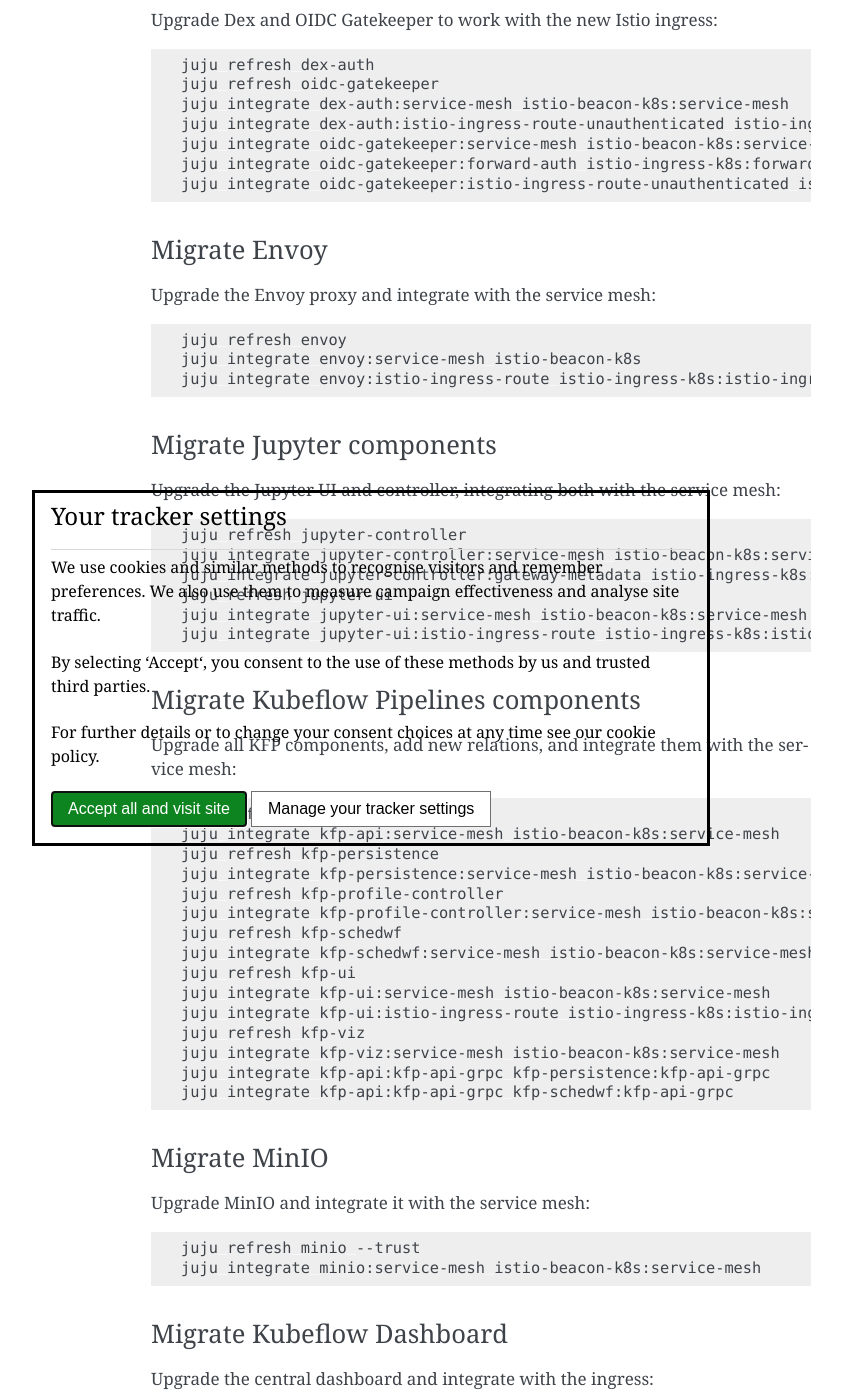
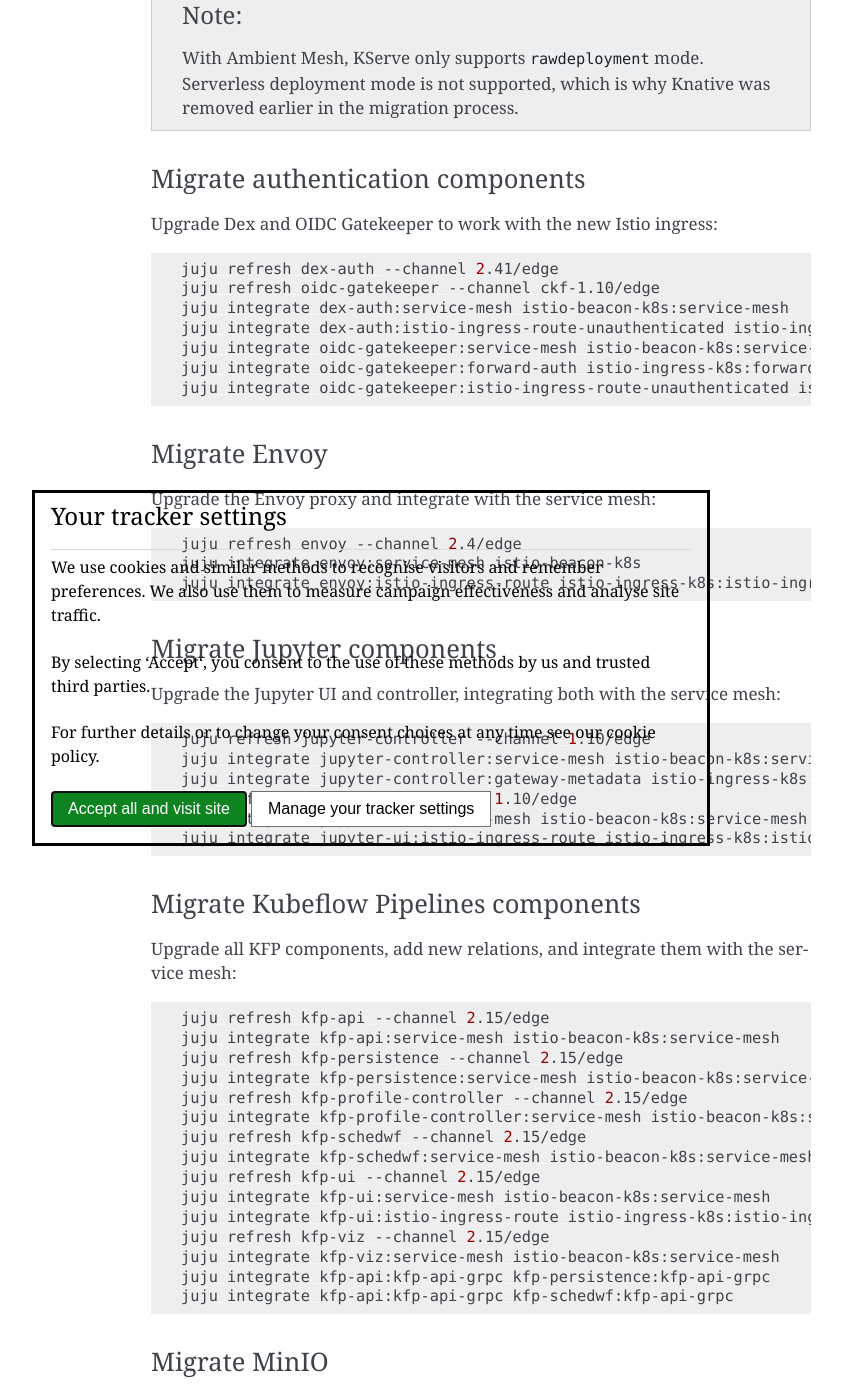
Before and after one commit to canonical/charmed-kubeflow-documentation, a Sphinx documentation site: the page built from docs/how-to/manage/migrate-ambient.rst, in a window 1280 px wide and 1400 px high, scrolled down 3288 px. Shown: the whole window, without its empty margins (269-1111 px from the left). Built offline with Sphinx 7.4.7, drawn with Linux system fonts in a browser that asks for light colours; some of the changed text lies outside the part shown.

```diff
--- a/docs/how-to/manage/migrate-ambient.rst
+++ b/docs/how-to/manage/migrate-ambient.rst
@@ -6,6 +6,11 @@
 This guide describes how to migrate Charmed Kubeflow (CKF) from Istio Sidecar Mode to Istio Ambient Mesh.
 
 `Istio Ambient Mesh`_ is a data plane mode that provides secure communication between services without injecting sidecar proxies into application pods.
+
+.. note::
+   Istio Ambient Mesh support is currently available in the **edge** channel.
+   The stable channel release will be available soon.
+   This guide uses edge channel versions for the migration.
 
 .. warning::
    This migration process involves removing and redeploying several critical components.
@@ -19,7 +24,8 @@
 Requirements
 ---------------------
 
-* A running CKF 1.11 deployment with sidecar-based Istio.
+* A running CKF 1.11/stable deployment with sidecar-based Istio.
+  If you are on an older version, first upgrade to 1.11/stable before proceeding with the migration.
 * Admin access to the Kubernetes (K8s) cluster where CKF is deployed.
 * Juju admin access to the ``kubeflow`` model.
 * ``kubectl`` CLI tool installed and configured.
@@ -105,7 +111,7 @@
 
 .. code-block:: bash
 
-   juju refresh admission-webhook
+   juju refresh admission-webhook --channel 1.10/edge
    juju integrate admission-webhook:service-mesh istio-beacon-k8s:service-mesh
 
 Migrate Katib components
@@ -115,9 +121,9 @@
 
 .. code-block:: bash
 
-   juju refresh katib-controller
+   juju refresh katib-controller --channel 0.19/edge
    juju integrate katib-controller:service-mesh istio-beacon-k8s:service-mesh
-   juju refresh katib-ui
+   juju refresh katib-ui --channel 0.19/edge
    juju integrate katib-ui:service-mesh istio-beacon-k8s:service-mesh
    juju integrate katib-ui:istio-ingress-route istio-ingress-k8s:istio-ingress-route
 
@@ -128,7 +134,7 @@
 
 .. code-block:: bash
 
-   juju refresh training-operator
+   juju refresh training-operator --channel 1.9/edge
    juju integrate training-operator:service-mesh istio-beacon-k8s:service-mesh
 
 Migrate KServe controller
@@ -138,7 +144,7 @@
 
 .. code-block:: bash
 
-   juju refresh kserve-controller
+   juju refresh kserve-controller --channel 0.15/edge
    juju config kserve-controller deployment-mode=rawdeployment
    juju integrate kserve-controller:service-mesh istio-beacon-k8s:service-mesh
    juju integrate kserve-controller:gateway-metadata istio-ingress-k8s:gateway-metadata
@@ -154,8 +160,8 @@
 
 .. code-block:: bash
 
-   juju refresh dex-auth
-   juju refresh oidc-gatekeeper
+   juju refresh dex-auth --channel 2.41/edge
+   juju refresh oidc-gatekeeper --channel ckf-1.10/edge
    juju integrate dex-auth:service-mesh istio-beacon-k8s:service-mesh
    juju integrate dex-auth:istio-ingress-route-unauthenticated istio-ingress-k8s:istio-ingress-route-unauthenticated
    juju integrate oidc-gatekeeper:service-mesh istio-beacon-k8s:service-mesh
@@ -169,7 +175,7 @@
 
 .. code-block:: bash
 
-   juju refresh envoy
+   juju refresh envoy --channel 2.4/edge
    juju integrate envoy:service-mesh istio-beacon-k8s
    juju integrate envoy:istio-ingress-route istio-ingress-k8s:istio-ingress-route
 
@@ -180,10 +186,10 @@
 
 .. code-block:: bash
 
-   juju refresh jupyter-controller
+   juju refresh jupyter-controller --channel 1.10/edge
    juju integrate jupyter-controller:service-mesh istio-beacon-k8s:service-mesh
    juju integrate jupyter-controller:gateway-metadata istio-ingress-k8s:gateway-metadata
-   juju refresh jupyter-ui
+   juju refresh jupyter-ui --channel 1.10/edge
    juju integrate jupyter-ui:service-mesh istio-beacon-k8s:service-mesh
    juju integrate jupyter-ui:istio-ingress-route istio-ingress-k8s:istio-ingress-route
 
@@ -194,18 +200,18 @@
 
 .. code-block:: bash
 
-   juju refresh kfp-api
+   juju refresh kfp-api --channel 2.15/edge
    juju integrate kfp-api:service-mesh istio-beacon-k8s:service-mesh
-   juju refresh kfp-persistence
+   juju refresh kfp-persistence --channel 2.15/edge
    juju integrate kfp-persistence:service-mesh istio-beacon-k8s:service-mesh
-   juju refresh kfp-profile-controller
+   juju refresh kfp-profile-controller --channel 2.15/edge
    juju integrate kfp-profile-controller:service-mesh istio-beacon-k8s:service-mesh
-   juju refresh kfp-schedwf
+   juju refresh kfp-schedwf --channel 2.15/edge
    juju integrate kfp-schedwf:service-mesh istio-beacon-k8s:service-mesh
-   juju refresh kfp-ui
+   juju refresh kfp-ui --channel 2.15/edge
    juju integrate kfp-ui:service-mesh istio-beacon-k8s:service-mesh
    juju integrate kfp-ui:istio-ingress-route istio-ingress-k8s:istio-ingress-route
-   juju refresh kfp-viz
+   juju refresh kfp-viz --channel 2.15/edge
    juju integrate kfp-viz:service-mesh istio-beacon-k8s:service-mesh
    juju integrate kfp-api:kfp-api-grpc kfp-persistence:kfp-api-grpc
    juju integrate kfp-api:kfp-api-grpc kfp-schedwf:kfp-api-grpc
@@ -217,7 +223,7 @@
 
 .. code-block:: bash
 
-   juju refresh minio --trust
+   juju refresh minio --trust --channel 1.10/edge
    juju integrate minio:service-mesh istio-beacon-k8s:service-mesh
 
 Migrate Kubeflow Dashboard
@@ -227,7 +233,7 @@
 
 .. code-block:: bash
 
-   juju refresh kubeflow-dashboard
+   juju refresh kubeflow-dashboard --channel 1.10/edge
    juju integrate kubeflow-dashboard:service-mesh istio-beacon-k8s:service-mesh
    juju integrate kubeflow-dashboard:istio-ingress-route istio-ingress-k8s:istio-ingress-route
 
@@ -238,7 +244,7 @@
 
 .. code-block:: bash
 
-   juju refresh kubeflow-profiles
+   juju refresh kubeflow-profiles --channel 1.10/edge
    juju integrate kubeflow-profiles:service-mesh istio-beacon-k8s:service-mesh
    juju config kubeflow-profiles service-mesh-mode=istio-ambient
    juju config kubeflow-profiles istio-gateway-service-account=istio-ingress-k8s-istio
@@ -254,7 +260,7 @@
 
 .. code-block:: bash
 
-   juju refresh kubeflow-volumes
+   juju refresh kubeflow-volumes --channel 1.10/edge
    juju integrate kubeflow-volumes:service-mesh istio-beacon-k8s:service-mesh
    juju integrate kubeflow-volumes:istio-ingress-route istio-ingress-k8s:istio-ingress-route
 
@@ -265,13 +271,13 @@
 
 .. code-block:: bash
 
-   juju refresh tensorboard-controller
+   juju refresh tensorboard-controller --channel 1.10/edge
    juju integrate tensorboard-controller:service-mesh istio-beacon-k8s:service-mesh
    juju integrate tensorboard-controller:gateway-metadata istio-ingress-k8s:gateway-metadata
 
 .. code-block:: bash
 
-   juju refresh tensorboards-web-app
+   juju refresh tensorboards-web-app --channel 1.10/edge
    juju integrate tensorboards-web-app:service-mesh istio-beacon-k8s:service-mesh
    juju integrate tensorboards-web-app:istio-ingress-route istio-ingress-k8s:istio-ingress-route
 
```
